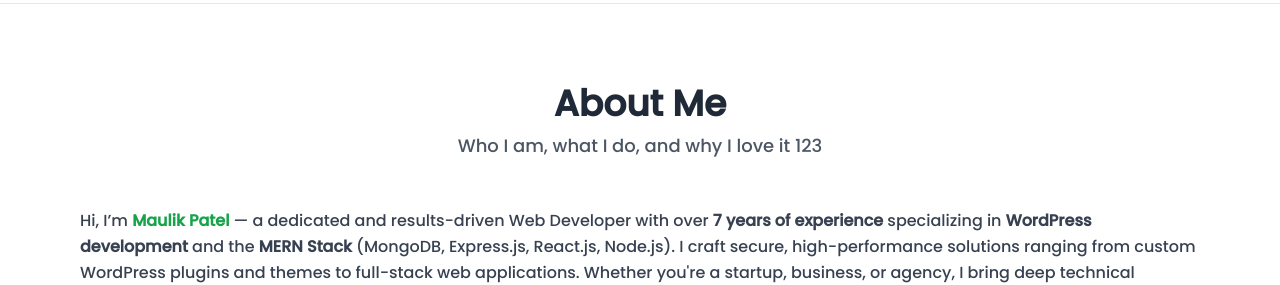
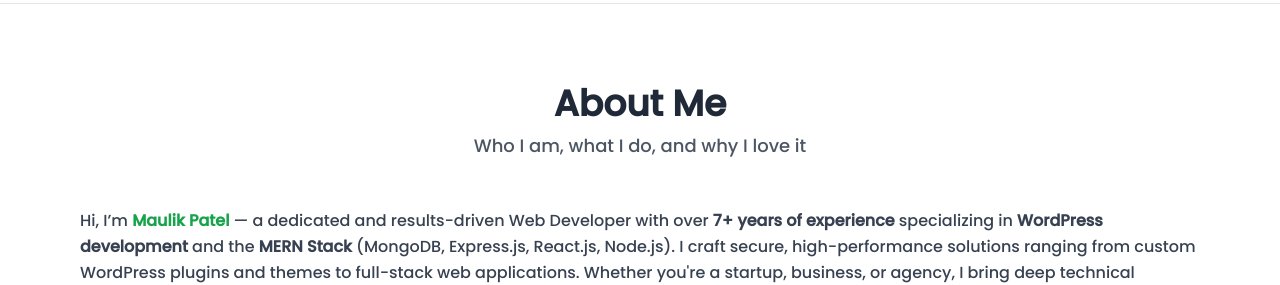
Before and after one commit to devbymaulik/portfolio, a React (Vite) app: page / in a window 1280 px wide. Shown: the part 860-1145 px from the top of the page. Built offline with nearby package versions, Linux system fonts and the light colour scheme.

Commit message:
update something

```diff
--- a/src/components/About.jsx
+++ b/src/components/About.jsx
@@ -8,7 +8,7 @@
       <div className="text-center mb-12">
         <h2 className="text-4xl font-extrabold text-gray-800">About Me</h2>
         <p className="text-gray-600 text-lg mt-2">
-          Who I am, what I do, and why I love it 123
+          Who I am, what I do, and why I love it
         </p>
       </div>
 
@@ -17,7 +17,7 @@
           <p>
             Hi, I’m <strong className="text-green-600">Maulik Patel</strong> — a
             dedicated and results-driven Web Developer with over
-            <strong> 7 years of experience</strong> specializing in
+            <strong> 7+ years of experience</strong> specializing in
             <strong> WordPress development</strong> and the
             <strong> MERN Stack</strong> (MongoDB, Express.js, React.js,
             Node.js). I craft secure, high-performance solutions ranging from
```
